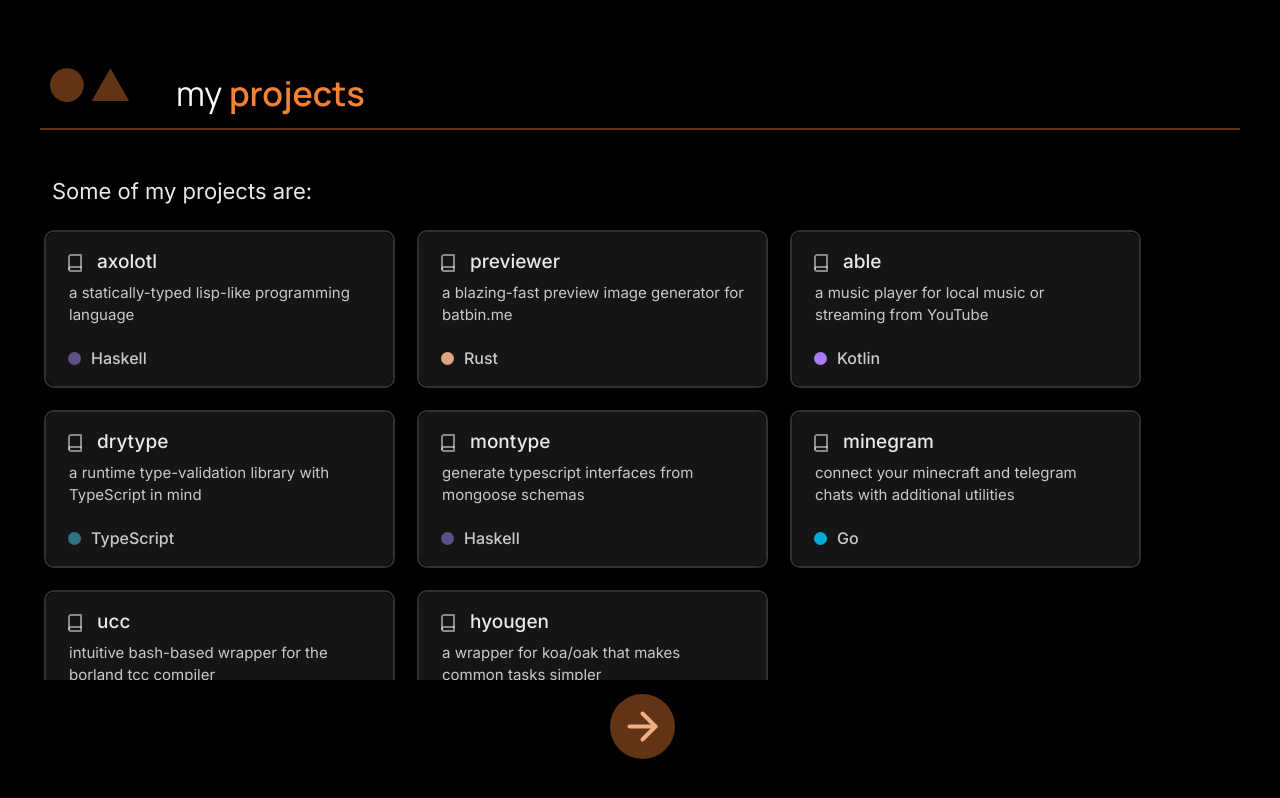
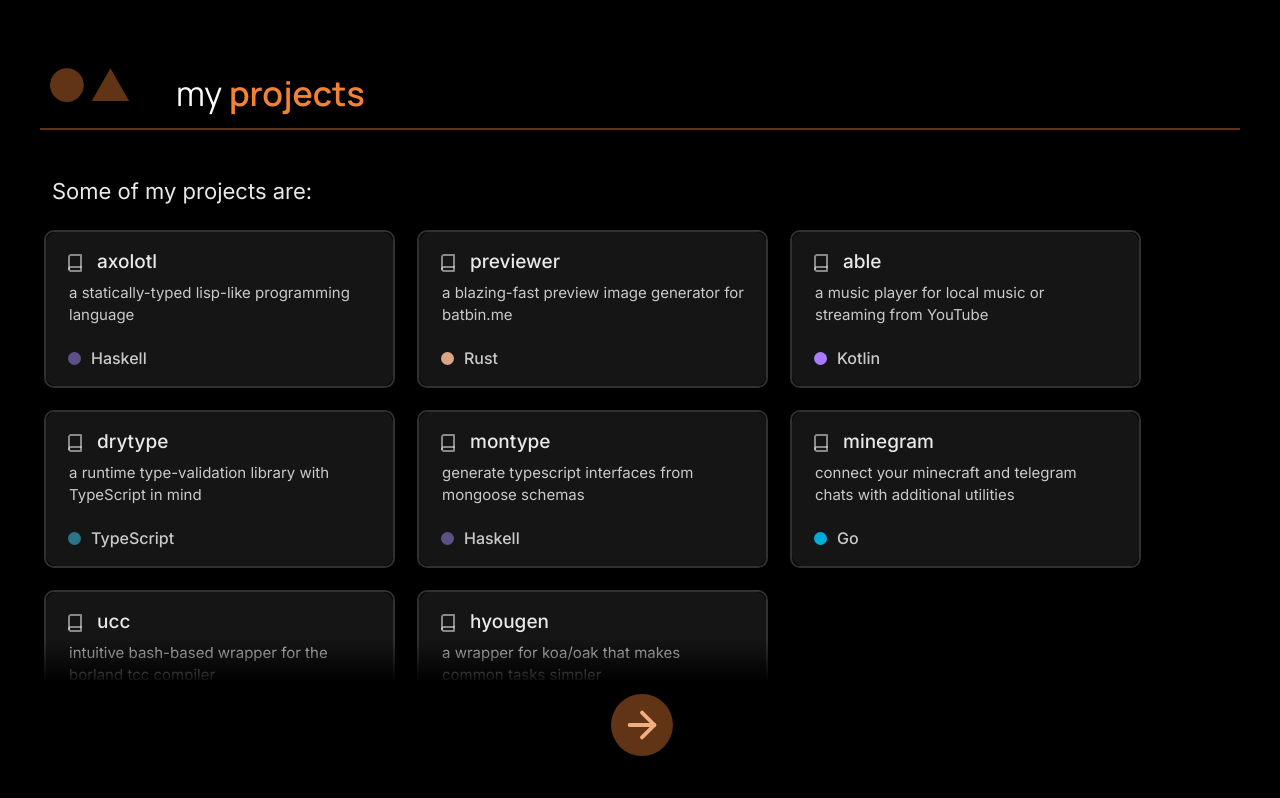
Before and after one commit to uditkarode/portfolio, a Next.js app: page /projects in a window 1280 px wide. Built offline with nearby package versions, Linux system fonts and the light colour scheme.

Commit message:
feat(pages/projects): add bottom fade to div

```diff
--- a/components/custom-button.tsx
+++ b/components/custom-button.tsx
@@ -14,7 +14,7 @@ export default function CustomButton(
       <img
         src={props.type == "next" ? "/next_button.svg" : "/menu_button.svg"}
         alt={props.type == "next" ? "show next" : "open menu"}
-        style={{ height: "100%", width: "100%" }}
+        style={{ height: "95%", width: "95%" }}
       />
     </button>
   );
--- a/pages/projects.tsx
+++ b/pages/projects.tsx
@@ -31,6 +31,7 @@ function ProjectsContent() {
         initial={{ opacity: 0 }}
         animate={{ opacity: 1 }}
         transition={{ delay: 0.2 }}
+        style={{ position: "relative" }}
         className={styles.contentDiv}
       >
         <div className={styles.projectsHolder}>
@@ -98,6 +99,7 @@ function ProjectsContent() {
             languageColor="#2b7489"
           />
         </div>
+        <div className={styles.bottomFade}/>
       </motion.div>
 
       <motion.p
--- a/styles/Skel.module.css
+++ b/styles/Skel.module.css
@@ -21,10 +21,21 @@
   max-height: 100%;
 }
 
+.bottomFade {
+	position: sticky;
+	bottom: 0;
+	height: 40px;
+	width: 100%;
+	background: linear-gradient(rgba(0, 0, 0, 0), rgba(0, 0, 0, 0.9));
+}
+
 @media (min-width:320px)  {
 	/* smartphones; iPhone; portrait 480x320 phones */
 	.content {
-		padding: 18px;
+		padding-top: 18px;
+		padding-left: 18px;
+		padding-right: 18px;
+		padding-bottom: 12px;
 		height: 100%;
 	}
 
```
